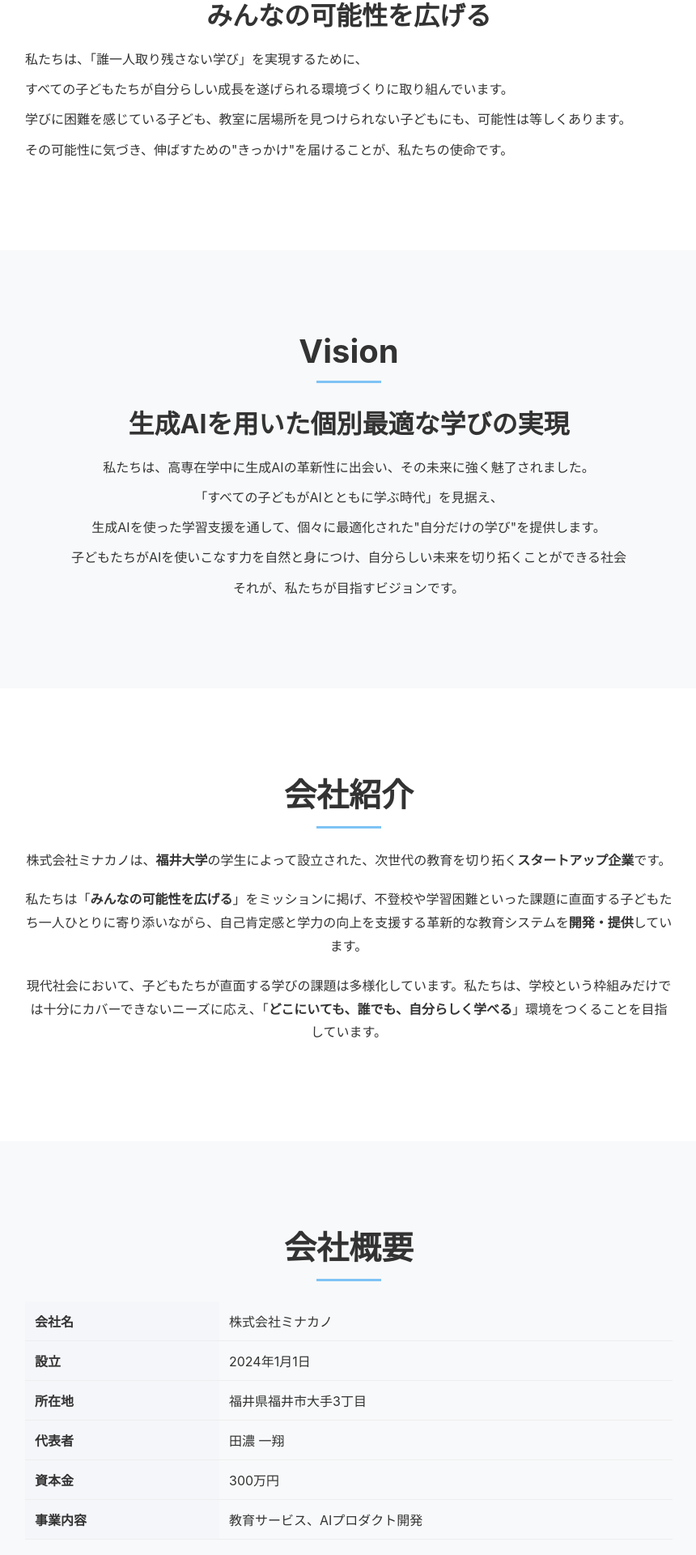
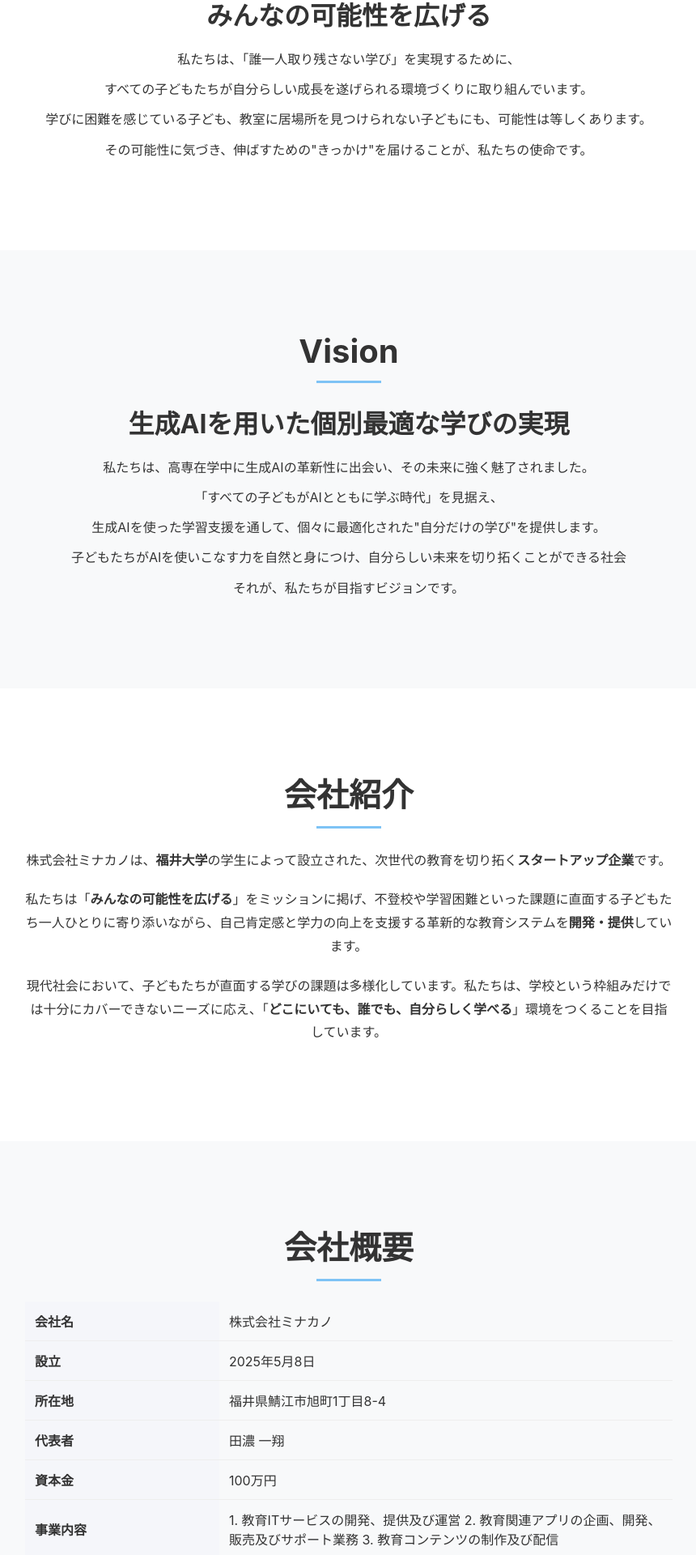
Before and after one commit to yr04491/Page_Mina2, a React (Create React App) app: page / in a window 1280 px wide. Shown: the part 995-2915 px from the top of the page at 81% size, without its empty margins (209-1069 px from the left). Built offline with nearby package versions, Linux system fonts and the light colour scheme.

Commit message:
webサイト修正1

```diff
--- a/src/components/CompanyInfo/CompanyInfo.jsx
+++ b/src/components/CompanyInfo/CompanyInfo.jsx
@@ -10,11 +10,13 @@ const CompanyInfo = forwardRef((props, ref) => {
           <table className="company-info-table">
             <tbody>
               <tr><th>会社名</th><td>株式会社ミナカノ</td></tr>
-              <tr><th>設立</th><td>2024年1月1日</td></tr>
-              <tr><th>所在地</th><td>福井県福井市大手3丁目</td></tr>
+              <tr><th>設立</th><td>2025年5月8日</td></tr>
+              <tr><th>所在地</th><td>福井県鯖江市旭町1丁目8-4</td></tr>
               <tr><th>代表者</th><td>田濃 一翔</td></tr>
-              <tr><th>資本金</th><td>300万円</td></tr>
-              <tr><th>事業内容</th><td>教育サービス、AIプロダクト開発</td></tr>
+              <tr><th>資本金</th><td>100万円</td></tr>
+              <tr><th>事業内容</th><td>1. 教育ITサービスの開発、提供及び運営
+                2. 教育関連アプリの企画、開発、販売及びサポート業務
+                3. 教育コンテンツの制作及び配信</td></tr>
             </tbody>
           </table>
         </div>
--- a/src/components/Mission/Mission.css
+++ b/src/components/Mission/Mission.css
@@ -9,7 +9,7 @@
 }
 
 .mission-section p {
-  text-align: left;
+  text-align: center;
   line-height: 1.7;
   margin-bottom: 10px;
 }
```
